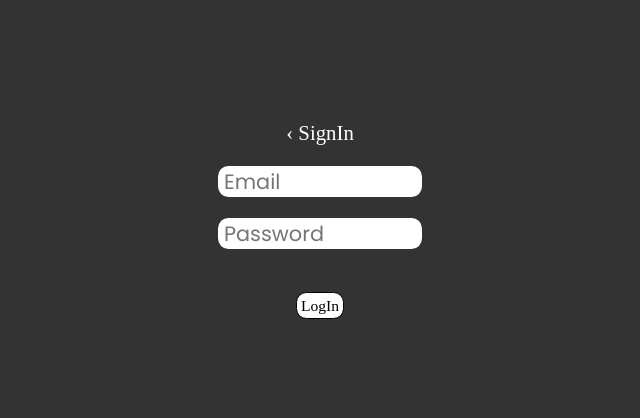
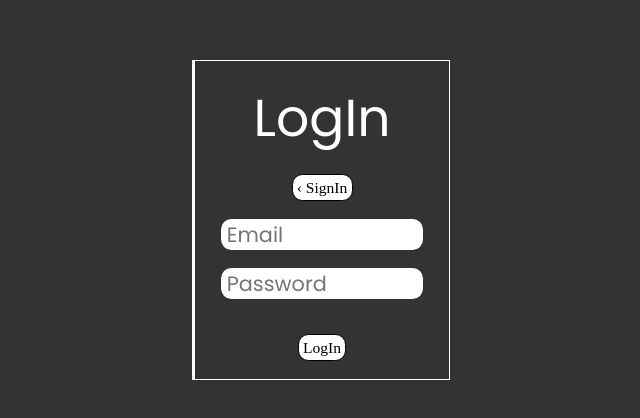
Before and after one commit to Cheasezz/oneMoreTodo, a website built with Vite: page index.html in a window 1280 px wide. Shown: the part 180-598 px from the top of the page, without its empty margins (320-960 px from the left). Built offline with nearby package versions, Linux system fonts and the light colour scheme; some packages are replaced by stand-ins of ours; no server answers.

Commit message:
fix signin page

```diff
--- a/index.html
+++ b/index.html
@@ -4,6 +4,8 @@
     <meta charset="UTF-8" />
     <meta http-equiv="X-UA-Compatible" content="IE=edge" />
     <meta name="viewport" content="width=device-width, initial-scale=1.0" />
+		<meta name="google" value="notranslate">
+		<meta name="yandex" value="notranslate">
     <link rel="preconnect" href="https://fonts.googleapis.com" />
     <link rel="preconnect" href="https://fonts.gstatic.com" crossorigin />
     <link
--- a/src/jsModuls/signinPage.js
+++ b/src/jsModuls/signinPage.js
@@ -4,7 +4,8 @@ export class Signin {
 		<div class="modalContainer">
 			<div class="modalLogin">
 				<form class="signinForm">
-					<span class="moveToLogin">LogIn &rsaquo;</span>
+					<h2 class='modalLogin__title'>SignIn</h2>
+					<button type='button' class="moveToLogin">LogIn &rsaquo;</button>
 					<input type="text" class="input" placeholder="Name" required/>
 					<input type="email" class="input" placeholder="Email" required/>
 					<input type="password" class="input" placeholder="Password" required />
@@ -12,7 +13,8 @@ export class Signin {
 					<button type="submit" class="button">SignIn</button>
 				</form>
 				<form class="loginForm">
-					<span class="moveToSignin">&lsaquo; SignIn</span>
+				<h2 class='modalLogin__title'>LogIn</h2>
+					<button type='button' class="moveToSignin">&lsaquo; SignIn</button>
 					<input type="email" class="input" placeholder="Email" required/>
 					<input type="password" class="input" placeholder="Password" required/>
 					<b class="errorLogLogin"></b>
--- a/src/styleModuls/modalLogin.scss
+++ b/src/styleModuls/modalLogin.scss
@@ -9,14 +9,20 @@
   .modalLogin {
     display: flex;
     width: 20%;
-    height: 30%;
+    height: 40%;
 
     form {
       @include styleConfig.flexConfig(space-evenly, center, column);
       overflow: hidden;
       height: 100%;
       width: 100%;
+			border: 1px solid #fff;
       transition: flex 0.25s ease;
+			.modalLogin__title{
+				font-family: 'Poppins', sans-serif;
+				font-size: 2.5rem;
+				color: #fff;
+			}
       button {
         @include styleConfig.button;
         &:hover {
```
